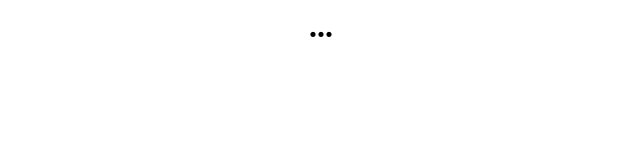
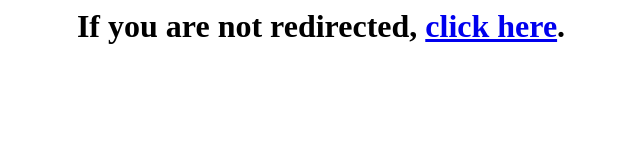
Before and after one commit to bhimsen01/BhimsenPortfolio, a plain HTML site: page index.html in a window 1280 px wide. Shown: the whole page, without its empty margins (319-959 px from the left). Drawn offline with Linux system fonts and the light colour scheme.

Commit message:
Update and rename index1.html to index.html

```diff
--- a/index1.html
+++ b/index.html
@@ -18,7 +18,7 @@
     </style>
 </head>
 <body>
-    <center><h1>...</h1></center>
+    <center><h1>If you are not redirected, <a href="homepage.html">click here</a>.</h1></center>
 
     <script>
         // Function to check if dark mode is enabled
```
